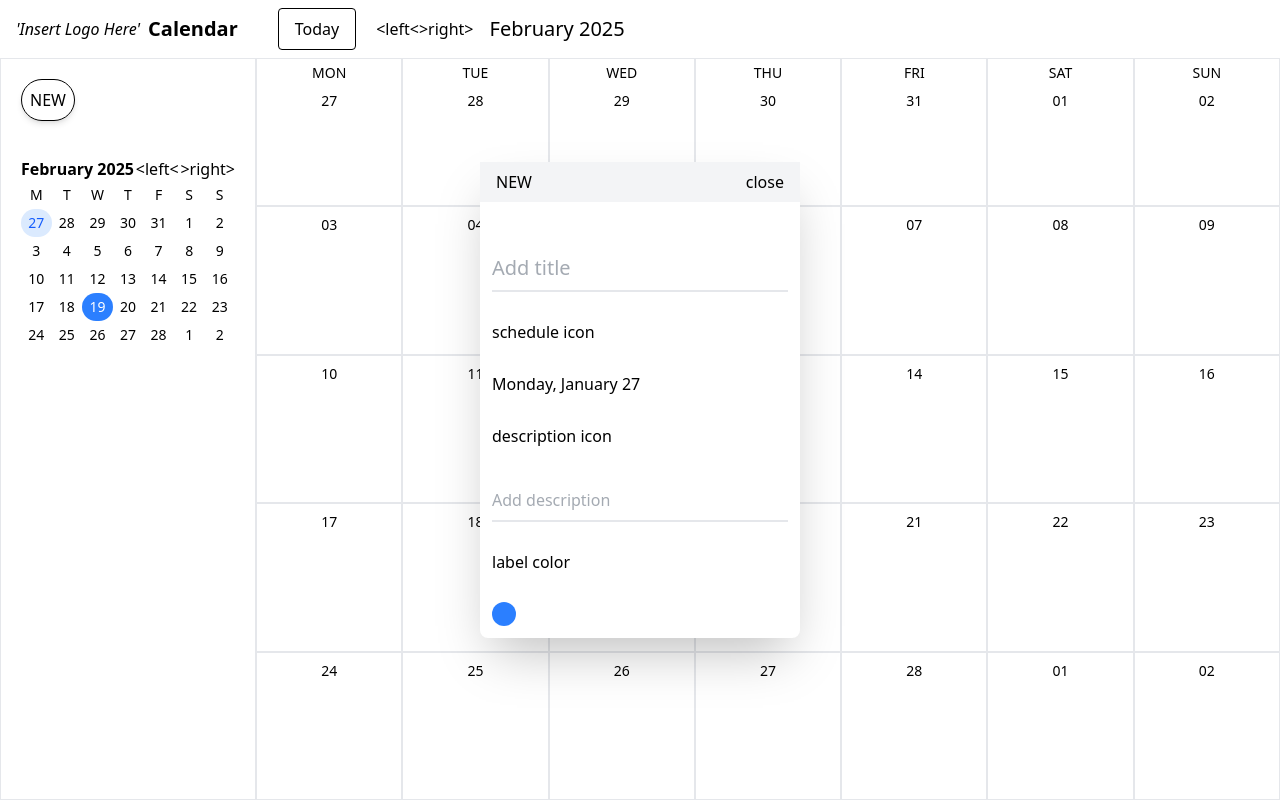
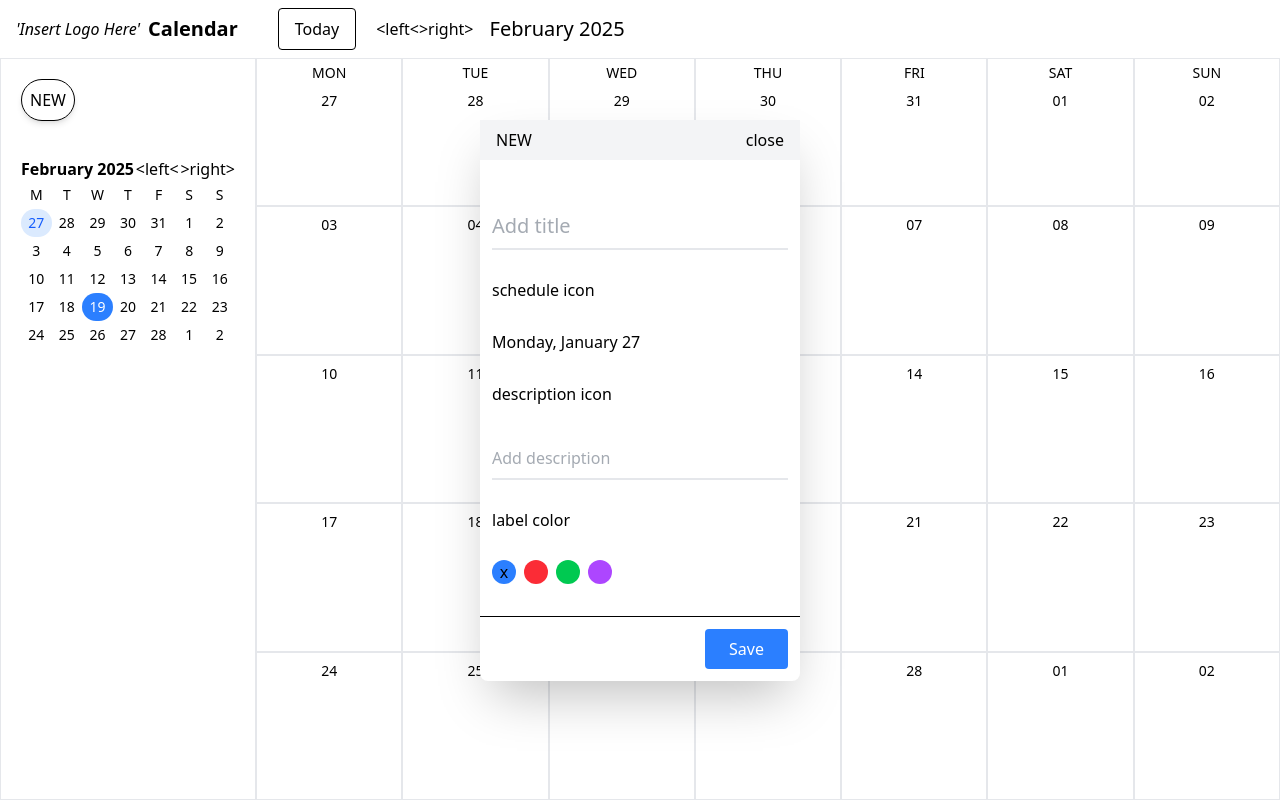
Before and after one commit to TudorGR/licenta-project, a React (Vite) app in the folder frontend/: page / in a window 1280 px wide. Both pictures are taken after a click on the element 329 px from the left and 162 px from the top of the page. Built offline with nearby package versions, Linux system fonts and the light colour scheme.

Commit message:
ability to add events to localstorage

```diff
--- a/frontend/src/components/CalendarHeader.jsx
+++ b/frontend/src/components/CalendarHeader.jsx
@@ -3,7 +3,7 @@ import Context from "../context/Context";
 import dayjs from "dayjs";
 
 const CalendarHeader = () => {
-  const { monthIndex, setMonthIndex } = useContext(Context);
+  const { monthIndex, setMonthIndex, setSelectedDay } = useContext(Context);
 
   const handlePrevMonth = () => {
     setMonthIndex(monthIndex - 1);
@@ -17,6 +17,7 @@ const CalendarHeader = () => {
         ? monthIndex + Math.random()
         : dayjs().month()
     );
+    setSelectedDay(dayjs());
   };
   return (
     <header className="px-4 py-2 flex items-center">
--- a/frontend/src/components/Day.jsx
+++ b/frontend/src/components/Day.jsx
@@ -1,13 +1,21 @@
 import dayjs from "dayjs";
-import React, { useContext } from "react";
+import React, { useContext, useEffect, useState } from "react";
 import Context from "../context/Context";
 
 const Day = ({ day, index }) => {
-  const { setSelectedDay, setShowEventModal } = useContext(Context);
+  const [dayEvents, setDayEvents] = useState([]);
+  const { setSelectedDay, setShowEventModal, savedEvents } =
+    useContext(Context);
 
   function getCurrentDay() {
     return day.format("DD-MM-YY") === dayjs().format("DD-MM-YY");
   }
+  useEffect(() => {
+    const events = savedEvents.filter(
+      (e) => dayjs(e.day).format("DD-MM-YY") === day.format("DD-MM-YY")
+    );
+    setDayEvents(events);
+  }, [savedEvents, day]);
 
   return (
     <div className="border border-gray-200 flex flex-col">
@@ -30,7 +38,19 @@ const Day = ({ day, index }) => {
           setShowEventModal(true);
         }}
       >
-        {""}
+        {dayEvents.map((e, index) => (
+          <div
+            className={`${
+              e.label === "blue"
+                ? "bg-blue-500"
+                : e.label === "red"
+                ? "bg-red-500"
+                : "bg-green-500"
+            } p-1 mr-3 text-sm rounded mb-1 truncate`}
+          >
+            {e.title}
+          </div>
+        ))}
       </div>
     </div>
   );
--- a/frontend/src/components/EventModal.jsx
+++ b/frontend/src/components/EventModal.jsx
@@ -1,12 +1,26 @@
 import React, { useContext, useState } from "react";
 import Context from "../context/Context";
 
-const labelColors = ["blue", "red", "green"];
+const colors = ["blue", "red", "green", "purple"];
 
 export default function EventModal() {
   const [title, setTitle] = useState("");
   const [description, setDescription] = useState("");
-  const { setShowEventModal, selectedDay } = useContext(Context);
+  const [color, setColor] = useState("blue");
+  const { setShowEventModal, selectedDay, dispatchEvent } = useContext(Context);
+
+  const handleSubmit = (e) => {
+    e.preventDefault();
+    const event = {
+      title,
+      description,
+      label: color,
+      day: selectedDay.valueOf(),
+      id: Date.now(),
+    };
+    dispatchEvent({ type: "push", payload: event });
+    setShowEventModal(false);
+  };
 
   return (
     <div className="h-screen w-full fixed left-0 top-0 flex justify-center items-center">
@@ -46,15 +60,35 @@ export default function EventModal() {
             />
             <p>label color</p>
             <div className="flex gap-x-2">
-              {labelColors.map((color, index) => (
+              {colors.map((col, index) => (
                 <span
                   key={index}
-                  className={`bg-${color}-500 w-6 h-6 rounded-full flex items-center justify-center cursor-pointer`}
-                ></span>
+                  onClick={() => setColor(col)}
+                  className={`${
+                    col === "blue"
+                      ? "bg-blue-500"
+                      : col === "red"
+                      ? "bg-red-500"
+                      : col === "green"
+                      ? "bg-green-500"
+                      : "bg-purple-500"
+                  } w-6 h-6 rounded-full flex items-center justify-center cursor-pointer`}
+                >
+                  {col === color && <p>x</p>}
+                </span>
               ))}
             </div>
           </div>
         </div>
+        <footer className="flex justify-end  border-t p-3 mt-5">
+          <button
+            type="submit"
+            onClick={handleSubmit}
+            className="bg-blue-500 hover:bg-blue-600 px-6 py-2 rounded text-white"
+          >
+            Save
+          </button>
+        </footer>
       </form>
     </div>
   );
--- a/frontend/src/context/Context.js
+++ b/frontend/src/context/Context.js
@@ -9,6 +9,8 @@ const Context = React.createContext({
   setSelectedDay: (day) => {},
   showEventModal: false,
   setShowEventModal: () => {},
+  dispatchEvent: ({ type, payload }) => {},
+  savedEvents: [],
 });
 
 export default Context;
--- a/frontend/src/context/ContextWrapper.jsx
+++ b/frontend/src/context/ContextWrapper.jsx
@@ -1,12 +1,39 @@
-import React, { useEffect, useState } from "react";
+import React, { useEffect, useReducer, useState } from "react";
 import Context from "./Context";
 import dayjs from "dayjs";
+
+const savedEventsReducer = (state, { type, payload }) => {
+  switch (type) {
+    case "push":
+      return [...state, payload];
+    case "update":
+      return state.map((e) => (e.id === payload.id ? payload : e));
+    case "delete":
+      return state.filter((e) => e.id !== payload.id);
+    default:
+      throw new Error();
+  }
+};
+const initEvents = () => {
+  const storageEvents = localStorage.getItem("events");
+  const parsedEvents = storageEvents ? JSON.parse(storageEvents) : [];
+  return parsedEvents;
+};
 
 export default function ContextWrapper(props) {
   const [monthIndex, setMonthIndex] = useState(dayjs().month());
   const [smallCalendarMonth, setSmallCalendarMonth] = useState(null);
   const [selectedDay, setSelectedDay] = useState(dayjs());
   const [showEventModal, setShowEventModal] = useState(false);
+  const [savedEvents, dispatchEvent] = useReducer(
+    savedEventsReducer,
+    [],
+    initEvents
+  );
+
+  useEffect(() => {
+    localStorage.setItem("events", JSON.stringify(savedEvents));
+  }, [savedEvents]);
 
   useEffect(() => {
     if (smallCalendarMonth !== null) {
@@ -25,6 +52,8 @@ export default function ContextWrapper(props) {
         setSelectedDay,
         showEventModal,
         setShowEventModal,
+        dispatchEvent,
+        savedEvents,
       }}
     >
       {props.children}
```
